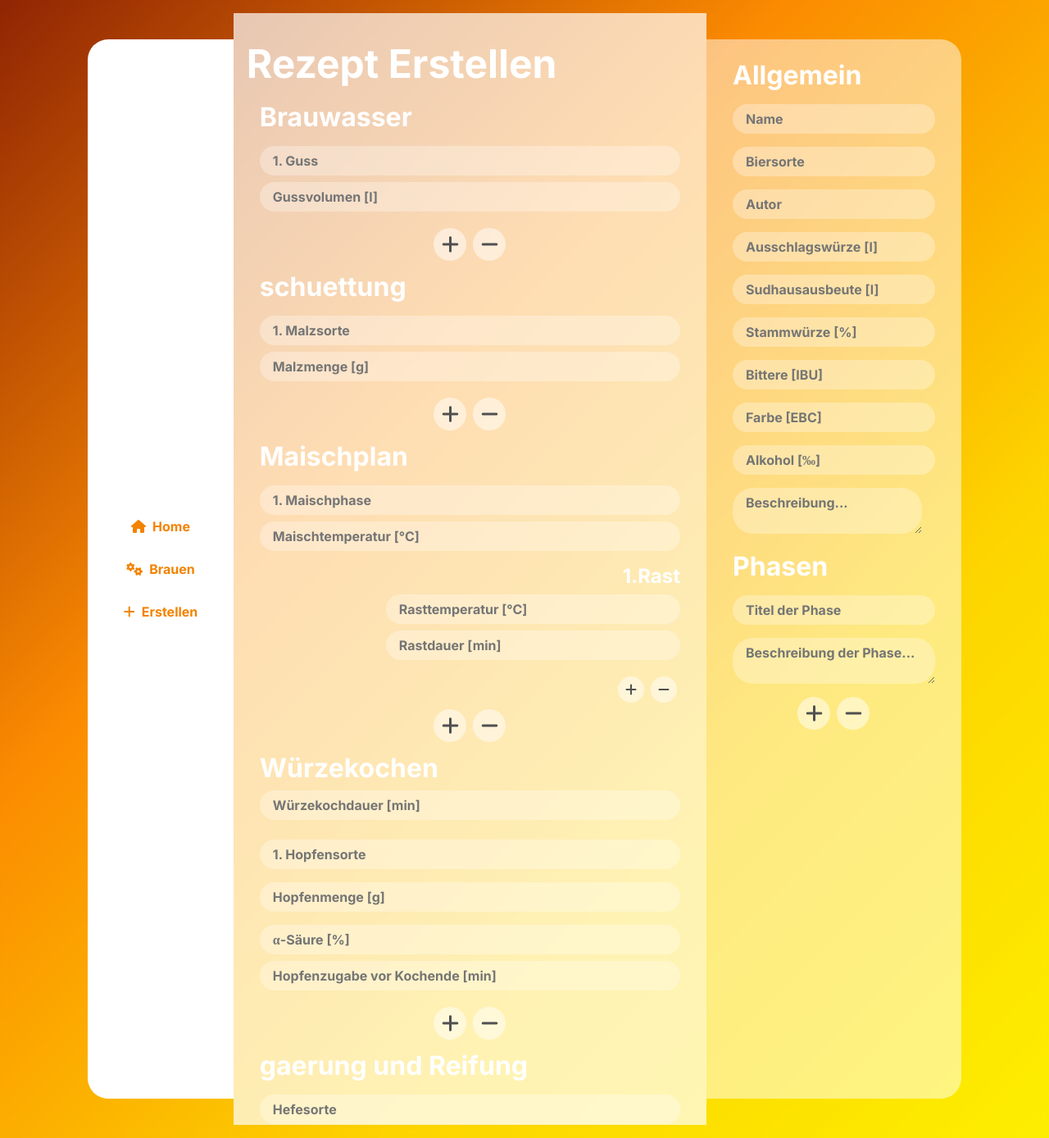
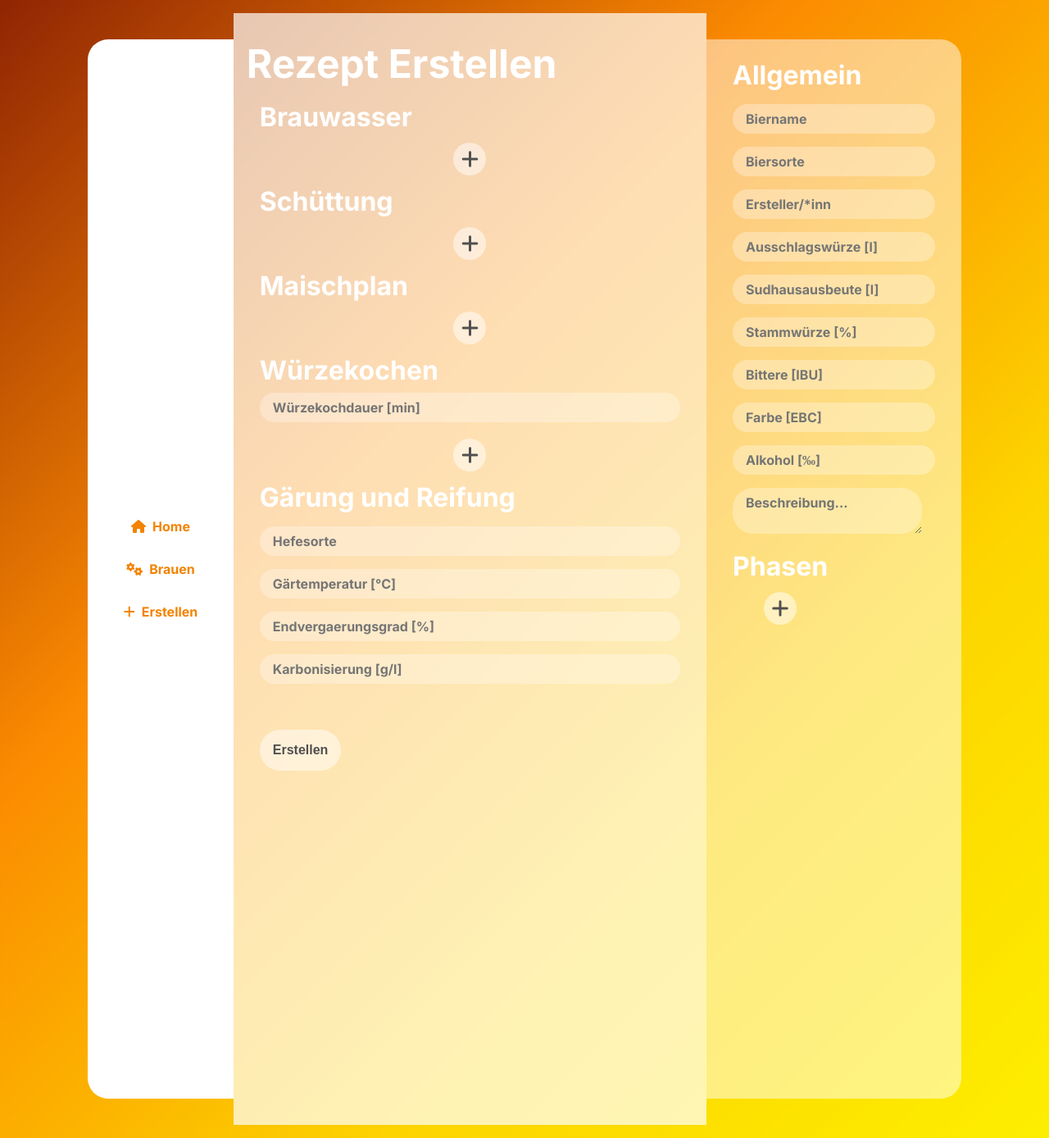
Before and after one commit to KeJo2014/brew_seminar, a Django app: page /create in a window 1280 px wide. Shown: the whole page at 82% size. Run offline with Django 4.2, Linux system fonts and the light colour scheme; a user stored in the database is signed in; parts of the project's set-up code (start-up, migrations or seed data) failed here and were passed over; some libraries are stand-ins or nearby versions.

Commit message:
create.js

```diff
--- a/brewing/static/js/create.js
+++ b/brewing/static/js/create.js
@@ -5,13 +5,43 @@ var indexPhase = [];
 var indexHopfen = 0;
 var indexPhaseDesc = 0;
 
-//json
-var brauwasser;
-var schuettung;
-var maisch;
-var wuerze;
-var gaerung;
-var phase;
+var delButtonWater = document.getElementById('delButtonWater');
+var delButtonMalt = document.getElementById('delButtonMalt');
+var delButtonMaisch = document.getElementById('delButtonMaisch');
+var delButtonHopfen = document.getElementById('delButtonHopfen');
+var delButtonPhase = document.getElementById('delButtonPhase');
+
+function addWater() {
+    ++indexWater;
+    var inputWaterText = document.createElement('input');
+    inputWaterText.setAttribute('type', 'text');
+    inputWaterText.setAttribute('class', 'input');
+    inputWaterText.setAttribute('id', 'guss' + indexWater);
+    inputWaterText.setAttribute('name', 'guss' + indexWater);
+    inputWaterText.setAttribute('placeholder', indexWater + '. Guss');
+    inputWaterText.setAttribute('title', 'GUSS');
+
+    var inputWaterNumber = document.createElement('input');
+    inputWaterNumber.setAttribute('type', 'number');
+    inputWaterNumber.setAttribute('class', 'input inputSpace');
+    inputWaterNumber.setAttribute('id', 'gussvol' + indexWater);
+    inputWaterNumber.setAttribute('name', 'gussvol' + indexWater);
+    inputWaterNumber.setAttribute('min', '0');
+    inputWaterNumber.setAttribute('placeholder', 'Gussvolumen [l]');
+    inputWaterNumber.setAttribute('title', 'GUSSVOLUMEN');
+
+    var parent = document.querySelector('#waterBox')
+    parent.appendChild(inputWaterText);
+    parent.appendChild(inputWaterNumber);
+    if(indexWater > 0) {delButtonWater.style.display = 'block';}
+}
+
+function delWater() {
+    document.getElementById('guss' + indexWater).remove();
+    document.getElementById('gussvol' + indexWater).remove();
+    --indexWater;
+    if(indexWater < 1) {delButtonWater.style.display = 'none';}
+}
 
 function addMalt() {
     ++indexMalt;
@@ -35,44 +65,14 @@ function addMalt() {
     var parent = document.querySelector('#maltBox')
     parent.appendChild(inputMaltText);
     parent.appendChild(inputMaltNumber);
-
+    if(indexMalt > 0) {delButtonMalt.style.display = 'block';}
 }
 
-function delMalt(id1, id2) {
-    document.getElementById(id1).remove();
-    document.getElementById(id2).remove();
+function delMalt() {
+    document.getElementById('malz' + indexMalt).remove();
+    document.getElementById('malzmenge' + indexMalt).remove();
     --indexMalt;
-}
-
-function addWater() {
-    ++indexWater;
-    var inputWaterText = document.createElement('input');
-    inputWaterText.setAttribute('type', 'text');
-    inputWaterText.setAttribute('class', 'input');
-    inputWaterText.setAttribute('id', 'guss' + indexWater);
-    inputWaterText.setAttribute('name', 'guss' + indexWater);
-    inputWaterText.setAttribute('placeholder', indexWater + '. Guss');
-    inputWaterText.setAttribute('title', 'GUSS');
-
-    var inputWaterNumber = document.createElement('input');
-    inputWaterNumber.setAttribute('type', 'number');
-    inputWaterNumber.setAttribute('class', 'input inputSpace');
-    inputWaterNumber.setAttribute('id', 'gussvol' + indexWater);
-    inputWaterNumber.setAttribute('name', 'gussvol' + indexWater);
-    inputWaterNumber.setAttribute('min', '0');
-    inputWaterNumber.setAttribute('placeholder', 'Gussvolumen [l]');
-    inputWaterNumber.setAttribute('title', 'GUSSVOLUMEN');
-
-    var parent = document.querySelector('#waterBox')
-    parent.appendChild(inputWaterText);
-    parent.appendChild(inputWaterNumber);
-
-}
-
-function delWater(id1, id2) {
-    document.getElementById(id1).remove();
-    document.getElementById(id2).remove();
-    --indexWater;
+    if(indexMalt < 1) {delButtonMalt.style.display = 'none';}
 }
 
 function addMaischphase() {
@@ -129,8 +129,8 @@ function addMaischphase() {
     parent.appendChild(inputPhaseNumber);
     parent.appendChild(rastBox);
     parent.appendChild(smallerButtonsBox);
-    addRast(1);
-    console.log(indexPhase);
+    addRast((indexPhase.length-1));
+    if(indexPhase > 0) {delButtonMaisch.style.display = 'block';}
 }
 
 function delMaischphase() {
@@ -139,7 +139,7 @@ function delMaischphase() {
     document.getElementById('rastBox' + indexPhase.length).remove();
     document.getElementById('smallerButtonsBox' + indexPhase.length).remove();
     indexPhase.pop();
-    console.log(indexPhase);
+    if(indexPhase < 1) {delButtonMaisch.style.display = 'none';}
 }
 
 function addRast(index) {
@@ -226,15 +226,16 @@ function addHopfen() {
     parent.appendChild(inputHopfenMengeNumber);
     parent.appendChild(inputHopfenAlphaNumber);
     parent.appendChild(inputHopfenTimeNumber );
-
+    if(indexHopfen > 0) {delButtonHopfen.style.display = 'block';}
 }
 
-function delHopfen(id1, id2, id3, id4) {
-    document.getElementById(id1).remove();
-    document.getElementById(id2).remove();
-    document.getElementById(id3).remove();
-    document.getElementById(id4).remove();
+function delHopfen() {
+    document.getElementById('hopfen' + indexHopfen).remove();
+    document.getElementById('hopfenmenge' + indexHopfen).remove();
+    document.getElementById('alpha' + indexHopfen).remove();
+    document.getElementById('hopfentime' + indexHopfen).remove();
     --indexHopfen;
+    if(indexHopfen < 1) {delButtonHopfen.style.display = 'none';}
 }
 function addPhase() {
     ++indexPhaseDesc;
@@ -257,17 +258,19 @@ function addPhase() {
     var parent = document.querySelector('#phaseBox')
     parent.appendChild(inputPhaseTitleText);
     parent.appendChild(inputPhaseDescrText);
-
+    if(indexPhaseDesc > 0) {delButtonPhase.style.display = 'block';}
 }
 
-function delPhase(id1, id2) {
-    document.getElementById(id1).remove();
-    document.getElementById(id2).remove();
+function delPhase() {
+    document.getElementById('phasenTitel' + indexPhaseDesc).remove();
+    document.getElementById('phasenBeschreibung' + indexPhaseDesc).remove();
     --indexPhaseDesc;
+    if(indexPhaseDesc < 1) {delButtonPhase.style.display = 'none';}
 }
 
 function handle_submit(){
     //brauwasser
+    var brauwasser;
     for (let index = 1; index <= indexWater; index++) {
         var guss = document.getElementById('guss' + index).value;
         var volume = document.getElementById('gussvol' + index).value;
@@ -275,58 +278,62 @@ function handle_submit(){
     }
     var json = JSON.stringify(brauwasser);
     document.getElementById("json_brauwasser").value = json;
+
     //schuettung
+    var schuettung;
     for (let index = 1; index <= indexMalt; index++) {
         var malt = document.getElementById('malz' + index).value;
         var amount = document.getElementById('malzmenge' + index).value;
-        var entry = [malt, amount];
-        schuettung.push(entry);
+        schuettung.push([malt, amount]);
     }
     var json = JSON.stringify(schuettung);
     document.getElementById("json_schuettung").value = json;
+
     //Maisch
-    for (let index = 1; index <= indexPhase; index++) {
-        var maischi = document.getElementById('maisch' + index).value;
+    var maisch;
+    for (let index = 1; index <= indexPhase.length; index++) {
+        var maischI = document.getElementById('maisch' + index).value;
         var temp = document.getElementById('maischtemp' + index).value;
         var sub = [];
-        for (let index2 = 1; index2 <= indexRast[1]; index2++) {
+        for (let index2 = 1; index2 <= indexPhase[index]; index2++) {
             var rasttemp = document.getElementById('rasttemp' + index + index2).value;
             var rastdur = document.getElementById('rastdur' + index + index2).value;
-            var micro_entry = [rasttemp, rastdur];
-            sub.push(micro_entry);
+            sub.push([rasttemp, rastdur]);
         }
-        var entry = [maischi, temp, sub];
-        maisch.push(entry);
+        maisch.push([maischI, temp, sub]);
     }
     var json = JSON.stringify(maisch);
     document.getElementById("json_maisch").value = json;
+
     //Würzekochen
+    var wuerze;
     wuerze.push(document.getElementById('kochendur').value);
     for (let index = 1; index <= indexHopfen; index++) {
         var hop = document.getElementById('hopfen' + index).value;
         var amount = document.getElementById('hopfenmenge' + index).value;
         var acid = document.getElementById('alpha' + index).value;
         var time = document.getElementById('hopfentime' + index).value;
-        var entry = [hop, amount, acid, time];
-        wuerze.push(entry);
+        wuerze.push([hop, amount, acid, time]);
     }
     var json = JSON.stringify(wuerze);
     document.getElementById("json_wuerze").value = json;
+
     //gaerung
+    var gaerung;
     var sort = document.getElementById('hefe1').value;
     var temp = document.getElementById('gaertemp1').value;
     var end = document.getElementById('endgaergrad1').value;
     var carbon = document.getElementById('karbon1').value;
-    var entry = [sort, temp, end, carbon];
-    gaerung.push(entry);
+    gaerung.push([sort, temp, end, carbon]);
     var json = JSON.stringify(gaerung);
     document.getElementById("json_gaerung").value = json;
+
     //phase
+    var phase
     for (let index = 1; index <= indexPhase; index++) {
         var title = document.getElementById('phasenTitel' + index).value;
         var descr = document.getElementById('phasenBeschreibung' + index).value;
-        var entry = [title, descr];
-        phase.push(entry);
+        phase.push([title, descr]);
     }
     var json = JSON.stringify(phase);
     document.getElementById("json_phase").value = json;
--- a/brewing/templates/brewing/create.html
+++ b/brewing/templates/brewing/create.html
@@ -10,47 +10,48 @@
     <div class="inputBox">
         <h2>Brauwasser</h2>
         <div id="waterBox">
-            <input type="text" class="input" id="guss1" name="guss1" placeholder="1. Guss" required title="GUSS">
+            <!-- <input type="text" class="input" id="guss1" name="guss1" placeholder="1. Guss" required title="GUSS">
             <input type="number" class="input inputSpace" id="gussvol1" name="gussvol1" min="0" step="0.1"
-                placeholder="Gussvolumen [l]" required title="GUSSVOLUMEN">
+                placeholder="Gussvolumen [l]" required title="GUSSVOLUMEN"> -->
         </div>
         <div class="buttonBox">
             <button type="button" class="addDelButton" onclick="addWater()"><i class="fa-solid fa-plus"></i></button>
-            <button type="button" class="addDelButton" onclick="delWater('guss' + indexWater, 'gussvol' + indexWater)"><i
+            <button type="button" class="addDelButton" style="display: none;" id="delButtonWater" onclick="delWater('guss' + indexWater, 'gussvol' + indexWater)"><i
                     class="fa-solid fa-minus"></i></button>
         </div>
     </div>
     <div class="inputBox">
-        <h2>schuettung</h2>
+        <h2>Schüttung</h2>
         <div id="maltBox">
-            <input type="text" class="input" id="malz1" name="malz1" placeholder="1. Malzsorte" title="MALZSORTE">
+            <!-- <input type="text" class="input" id="malz1" name="malz1" placeholder="1. Malzsorte" title="MALZSORTE">
             <input type="number" class="input inputSpace" id="malzmenge1" name="malzmenge1" min="0" step="0.1"
-                placeholder="Malzmenge [g]" title="MALZMENGE">
+                placeholder="Malzmenge [g]" title="MALZMENGE"> -->
         </div>
         <div class="buttonBox">
             <button type="button" class="addDelButton" onclick="addMalt()"><i class="fa-solid fa-plus"></i></button>
-            <button type="button" class="addDelButton" onclick="delMalt('malz' + indexMalt, 'malzmenge' + indexMalt)"><i
+            <button type="button" class="addDelButton" style="display: none;" id="delButtonMalt" onclick="delMalt()"><i
                     class="fa-solid fa-minus"></i></button>
         </div>
     </div>
     <div class="inputBox">
         <h2>Maischplan</h2>
         <div id="maischBox">
-            <input type="text" class="input" id="maisch1" name="maisch1" placeholder="1. Maischphase" title="MAISCHPHASE">
+            <!-- <input type="text" class="input" id="maisch1" name="maisch1" placeholder="1. Maischphase" title="MAISCHPHASE">
             <input type="number" class="input inputSpace" id="maischtemp1" name="maischtemp1" min="1" step="0.1" placeholder="Maischtemperatur [°C]" title="MAISCHTEMPERATUR">
-            <div class="rastBox" id="rastBox1">
+
+             <div class="rastBox" id="rastBox1">
                 <h3 id="h3Rast11">1.Rast</h3>
                 <input type="number" class="rastInput" id="rasttemp11" name="rasttemp11" min="0" step="0.1" placeholder="Rasttemperatur [°C]" required title="RASTTEMPERATUR">
                 <input type="number" class="rastInput inputSpace" id="rastdur11" name="rastdur11" min="0" step="0.1" placeholder="Rastdauer [min]" required title="RASTDAUER">
-            </div>
-            <div class="align-items-end" id="smallerButtonsBox1">
+            </div>-->
+            <!-- <div class="align-items-end" id="smallerButtonsBox1">
                 <button type="button" class="addDelButton smallerButton" id="buttonAddRast1" onclick="addRast(0)"><i class="fa-solid fa-plus"></i></button>
                 <button type="button" class="addDelButton smallerButton" id="buttonDelRast1" onclick="delRast(0)"><i class="fa-solid fa-minus"></i></button>
-            </div>
+            </div> -->
         </div>
         <div class="buttonBox">
             <button type="button" class="addDelButton" onclick="addMaischphase()"><i class="fa-solid fa-plus"></i></button>
-            <button type="button" class="addDelButton" onclick="delMaischphase()"><i class="fa-solid fa-minus"></i></button>
+            <button type="button" class="addDelButton" style="display: none;" id="delButtonMaisch" onclick="delMaischphase()"><i class="fa-solid fa-minus"></i></button>
         </div>
     </div>
     <div class="inputBox">
@@ -58,24 +59,22 @@
         <input type="number" class="input inputSpace" id="kochendur" name="kochendur" min="0" step="0.1"
             placeholder="Würzekochdauer [min]" title="WÜRZEKOCHDAUER">
         <div id="hopfenBox">
-            <input type="text" class="input" id="hopfen1" name="hopfen1" placeholder="1. Hopfensorte"
+            <!-- <input type="text" class="input" id="hopfen1" name="hopfen1" placeholder="1. Hopfensorte"
                 title="HOPFENSORTE">
             <input type="number" class="input" id="hopfenmenge1" name="hopfenmenge1" min="0" step="0.1"
                 placeholder="Hopfenmenge [g]" title="HOPFENMENGE">
             <input type="number" class="input" id="alpha1" name="alpha1" min="0" placeholder="α-Säure [%]" step="0.1"
                 title="ALPHASÄURE">
             <input type="text" class="input inputSpace" id="hopfentime1" name="hopfentime1"
-                placeholder="Hopfenzugabe vor Kochende [min]" title="HOPFENZUGABE">
+                placeholder="Hopfenzugabe vor Kochende [min]" title="HOPFENZUGABE"> -->
         </div>
         <div class="buttonBox">
             <button type="button" class="addDelButton" onclick="addHopfen()"><i class="fa-solid fa-plus"></i></button>
-            <button type="button" class="addDelButton"
-                onclick="delHopfen('hopfen' + indexHopfen, 'hopfenmenge' + indexHopfen, 'alpha' + indexHopfen, 'hopfentime' + indexHopfen)"><i
-                    class="fa-solid fa-minus"></i></button>
+            <button type="button" class="addDelButton" style="display: none;" onclick="delHopfen()" id="delButtonHopfen"><i class="fa-solid fa-minus"></i></button>
         </div>
     </div>
     <div class="inputBox">
-        <h2>gaerung und Reifung</h2>
+        <h2>Gärung und Reifung</h2>
         <input type="text" class="input" id="hefe1" name="hefe1" placeholder="Hefesorte" title="HEFESORTE">
         <input type="number" class="input" id="gaertemp1" name="gaertemp1" min="0" step="0.1"placeholder="Gärtemperatur [°C]" title="GÄRTEMPERATUR">
         <input type="number" class="input" id="endgaergrad1" name="endgaergrad1" min="0" step="0.1"placeholder="Endvergaerungsgrad [%]"
@@ -98,9 +97,9 @@
 <aside class="aside-m">
     <div class="inputBox">
         <h2>Allgemein</h2>
-        <input type="text" class="input" id="name" name="name" placeholder="Name" required title="NAME">
+        <input type="text" class="input" id="name" name="name" placeholder="Biername" required title="NAME">
         <input type="text" class="input" id="sort" name="sort" placeholder="Biersorte" required title="BIERSORTE">
-        <input type="text" class="input" id="author" name="author" placeholder="Autor" required title="AUTOR">
+        <input type="text" class="input" id="author" name="author" placeholder="Ersteller/*inn" required title="AUTOR">
     </div>
    <div class="inputBox">
         <input type="number" class="input" id="ausschlagswuerze" name="ausschlagswuerze"
@@ -125,13 +124,13 @@
     <div class="inputBox">
         <h2>Phasen</h2>
         <div id="phaseBox">
-            <input type="text" class="input" id="phasenTitel" name="phasenTitel" placeholder="Titel der Phase" title="PHASENTITEL">
-            <textarea id="phasenBeschreibung" class="input" name="phasenBeschreibung" placeholder="Beschreibung der Phase..." title="PHASENBESCHREIBUNG"
-            title="PHASENBESCHREIBUNG"></textarea>
+            <!-- <input type="text" class="input" id="phasenTitel1" name="phasenTitel" placeholder="Titel der Phase" title="PHASENTITEL">
+            <textarea id="phasenBeschreibung" class="input" name="phasenBeschreibung1" placeholder="Beschreibung der Phase..." title="PHASENBESCHREIBUNG"
+            title="PHASENBESCHREIBUNG"></textarea> -->
         </div>
         <div class="buttonBox">
             <button type="button" class="addDelButton" onclick="addPhase()"><i class="fa-solid fa-plus"></i></button>
-            <button type="button" class="addDelButton" onclick="delPhase('phasenTitel' + indexPhase, 'phasenBeschreibung' + indexPhase)"><i class="fa-solid fa-minus"></i></button>
+            <button type="button" class="addDelButton" style="display: none;" id="delButtonPhase" onclick="delPhase()"><i class="fa-solid fa-minus"></i></button>
         </div>
     </div>
 </form>
```
Also changed, not shown: db.sqlite3.
